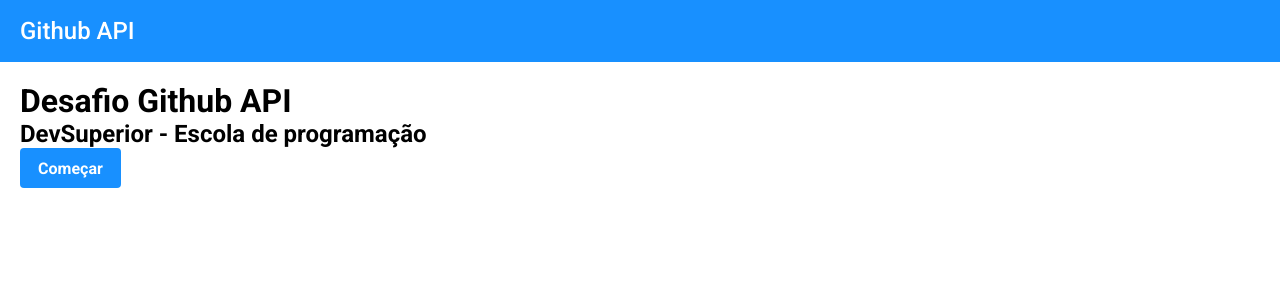
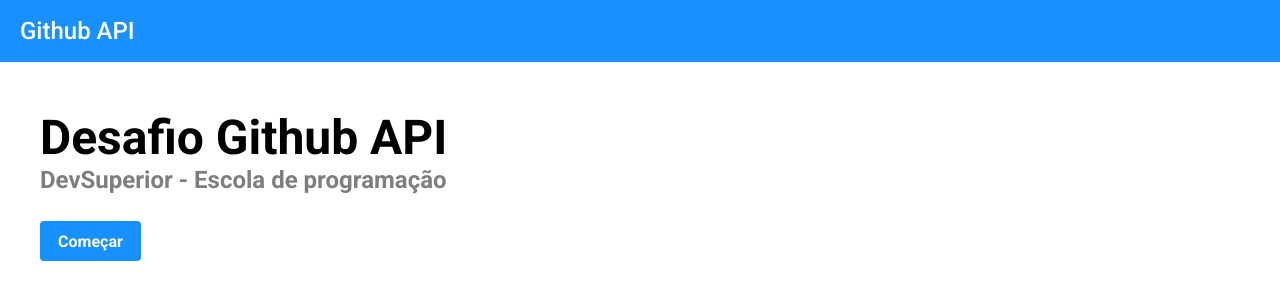
Before and after one commit to murilomartins93/react-request-challenge, a React (Vite) app: page / in a window 1280 px wide. Shown: the top 300 px of the page. Built offline with nearby package versions, Linux system fonts and the light colour scheme.

Commit message:
:books: HomeIndex CSS Fix

```diff
--- a/src/routes/Home/HomeIndex/index.tsx
+++ b/src/routes/Home/HomeIndex/index.tsx
@@ -1,14 +1,19 @@
+import "./styles.css";
 import { Link } from "react-router-dom";
 import Button from "../../../components/Button";
 
 export default function HomeIndex() {
   return (
     <main>
-      <h1>Desafio Github API</h1>
-      <h2>DevSuperior - Escola de programação</h2>
-      <Link to={"/search-profile"}>
-        <Button text="Começar" />
-      </Link>
+      <section id="rrc-home">
+        <div className="rrc-home-titles">
+          <h1>Desafio Github API</h1>
+          <h2>DevSuperior - Escola de programação</h2>
+        </div>
+        <Link to={"/search-profile"}>
+          <Button text="Começar" />
+        </Link>
+      </section>
     </main>
   );
 }
--- /dev/null
+++ b/src/routes/Home/HomeIndex/styles.css
@@ -0,0 +1,29 @@
+#rrc-home {
+  padding-left: 20px;
+}
+
+.rrc-home-titles {
+  padding: 27px 0;
+}
+
+#rrc-home h1 {
+  color: var(--rrc-section-title-font);
+  font-size: 38px;
+  font-weight: 700;
+}
+
+#rrc-home h2 {
+  color: var(--rrc-section-subtitle-font);
+  font-size: 18px;
+  font-weight: 700;
+}
+
+@media (min-width: 576px) {
+  #rrc-home h1 {
+    font-size: 48px;
+  }
+
+  #rrc-home h2 {
+    font-size: 24px;
+  }
+}
```
